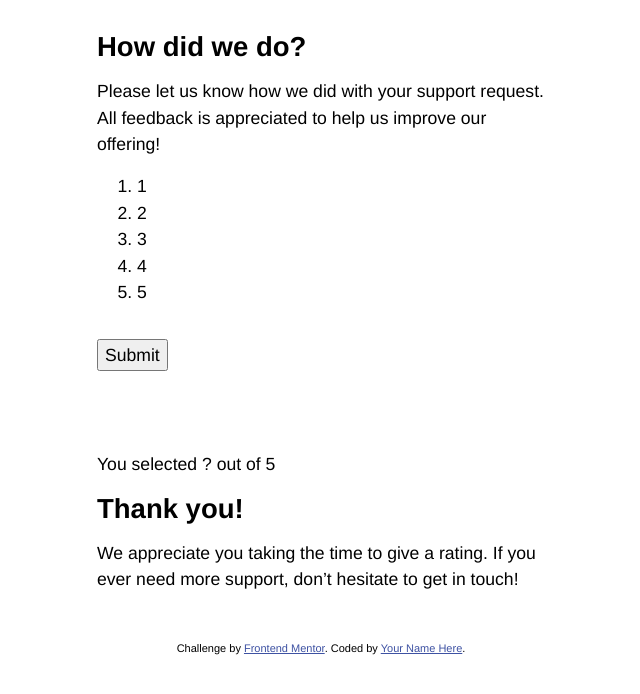
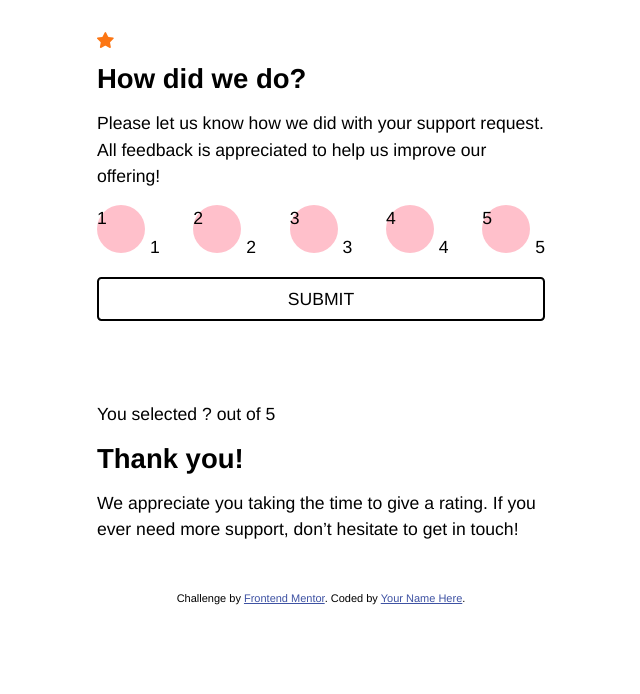
Before and after one commit to scottdh/frontend-mentor_interactive-rating, a website: page docs/index.html in a window 1280 px wide. Shown: the whole page, without its empty margins (319-959 px from the left). Drawn offline with nearby package versions, Linux system fonts and the light colour scheme.

Commit message:
got the radio buttons in with custom css styling

```diff
--- a/docs/index.html
+++ b/docs/index.html
@@ -31,19 +31,36 @@
     <main class="flow">
       <!-- Rating state start -->
       <article class="card flow">
+        <img src="./images/icon-star.svg" alt="A star icon" />
         <h2>How did we do?</h2>
         <p>
           Please let us know how we did with your support request. All feedback
           is appreciated to help us improve our offering!
         </p>
-        <ol>
-          <li>1</li>
-          <li>2</li>
-          <li>3</li>
-          <li>4</li>
-          <li>5</li>
-        </ol>
-        <button>Submit</button>
+        <div class="rating-scale">
+          <label>
+            <input type="radio" name="radio" />
+            1
+          </label>
+          <label>
+            <input type="radio" name="radio" style="--counter: '2'" />
+            2
+          </label>
+          <label>
+            <input type="radio" name="radio" style="--counter: '3'" />
+            3
+          </label>
+          <label>
+            <input type="radio" name="radio" style="--counter: '4'" />
+            4
+          </label>
+          <label>
+            <input type="radio" name="radio" style="--counter: '5'" />
+            5
+          </label>
+        </div>
+
+        <button data-width="full">Submit</button>
       </article>
 
       <!-- Rating state end -->
--- a/package.json
+++ b/package.json
@@ -7,6 +7,7 @@
   "scripts": {
     "build:sass": "sass  --no-source-map src/sass:docs/css",
     "copy:html": "copyfiles -u 1 ./src/*.html docs",
+    "copy:images": "copyfiles -u 1 ./src/images/* docs",
     "copy": "npm-run-all --parallel copy:*",
     "watch:html": "onchange 'src/*.html' -- npm run copy:html",
     "watch:sass": "sass  --no-source-map --watch src/sass:docs/css",
--- a/src/sass/_config.scss
+++ b/src/sass/_config.scss
@@ -39,12 +39,18 @@ $light-colors: ();
 $dark-colors: (
   "heading-text": map-get($color-palette, "white"),
   "body-text": map-get($color-palette, "grey-light"),
-  "primary-button_bg--active": map-get($color-palette, "orange"),
-  "primary-button_text--active": map-get($color-palette, "white"),
-  "primary-button_border--active": map-get($color-palette, "orange"),
-  "primary-button_bg": transparent,
-  "primary-button_text": map-get($color-palette, "grey-light"),
-  "primary-button_border": map-get($color-palette, "grey-light"),
+  "button_bg": transparent,
+  "button_text": map-get($color-palette, "grey-light"),
+  "button_border": map-get($color-palette, "grey-light"),
+  "button_bg--hover": map-get($color-palette, "grey-medium"),
+  "button_text--hover": map-get($color-palette, "grey-light"),
+  "button_border--hover": map-get($color-palette, "grey-light"),
+  "primary-button_bg": map-get($color-palette, "orange"),
+  "primary-button_text": map-get($color-palette, "white"),
+  "primary-button_border": map-get($color-palette, "orange"),
+  "primary-button_bg--hover": map-get($color-palette, "orange"),
+  "primary-button_text--hover": map-get($color-palette, "white"),
+  "primary-button_border--hover": map-get($color-palette, "orange"),
   "rating_bg": map-get($color-palette, "grey-medium"),
   "rating_text": map-get($color-palette, "blue-darker"),
   "z0": map-get($color-palette, "blue-darkest"),
@@ -75,7 +81,7 @@ $gorko-config: (
       //   "tokens": (
       //     "color": $dark-colors,
       //   ),
-      // ),,,,,,,,,,,,,,,,,,,,
+      // ),,,,,,,,,,,,,,,,,,,,,,,,,,
     ),
     "fs": $gorko-size-scale,
     "ff": (
--- /dev/null
+++ b/src/sass/components/_button.scss
@@ -0,0 +1,31 @@
+button,
+.button {
+  cursor: pointer;
+  text-transform: uppercase;
+  padding: 0.5em 1em;
+  border-width: 2px;
+  border-style: solid;
+  color: var(--color-button_text);
+  background-color: transparent;
+  line-height: 1.3; // must be same as form field
+  border-radius: 0.25em; // must be same as form field
+  transition: background-color 0.25s;
+  @media (hover: hover) and (pointer: fine) {
+    &:hover {
+      background-color: var(--color-button_bg--hover);
+      color: var(--color-button_text--hover);
+    }
+  }
+  &[data-type="primary"] {
+    background-color: var(--color-primary-button_bg);
+    color: var(--color-primary-button_text);
+    border-color: var(--color-primary-button_border);
+
+    &:hover {
+      border-color: pink;
+    }
+  }
+  &[data-width="full"] {
+    width: 100%;
+  }
+}
--- /dev/null
+++ b/src/sass/components/_rating-scale.scss
@@ -0,0 +1,34 @@
+.rating-scale {
+  display: flex;
+  justify-content: space-between;
+  input[type="radio"] {
+    /* Add if not using autoprefixer */
+    -webkit-appearance: none;
+    appearance: none;
+    /* For iOS < 15 to remove gradient background */
+    background-color: #fff;
+    /* Not removed via appearance */
+    margin: 0;
+    font: inherit;
+    color: currentColor;
+    width: 3rem;
+    height: 3rem;
+    background-color: pink;
+    border-radius: 50%;
+    position: relative;
+
+    &::before {
+      content: var(--counter, "1");
+      position: absolute;
+    }
+  }
+  //   label {
+  //     display: flex;
+  //     justify-content: center;
+  //     align-content: center;
+  //     background-color: var(--color-rating_bg);
+  //     width: 3rem;
+  //     height: 3rem;
+  //     border-radius: 50%;
+  //   }
+}
--- a/src/sass/style.scss
+++ b/src/sass/style.scss
@@ -8,6 +8,8 @@
 
 /* Components */
 @use "./components/card";
+@use "./components/button";
+@use "./components/rating-scale";
 
 @import "./config";
 @import "../../node_modules/gorko/gorko.scss";
```
Also changed, not shown: src/index.html (+25 -8 lines), docs/css/style.css, docs/images/favicon-32x32.png (added), docs/images/icon-star.svg (added), docs/images/illustration-thank-you.svg (added).
